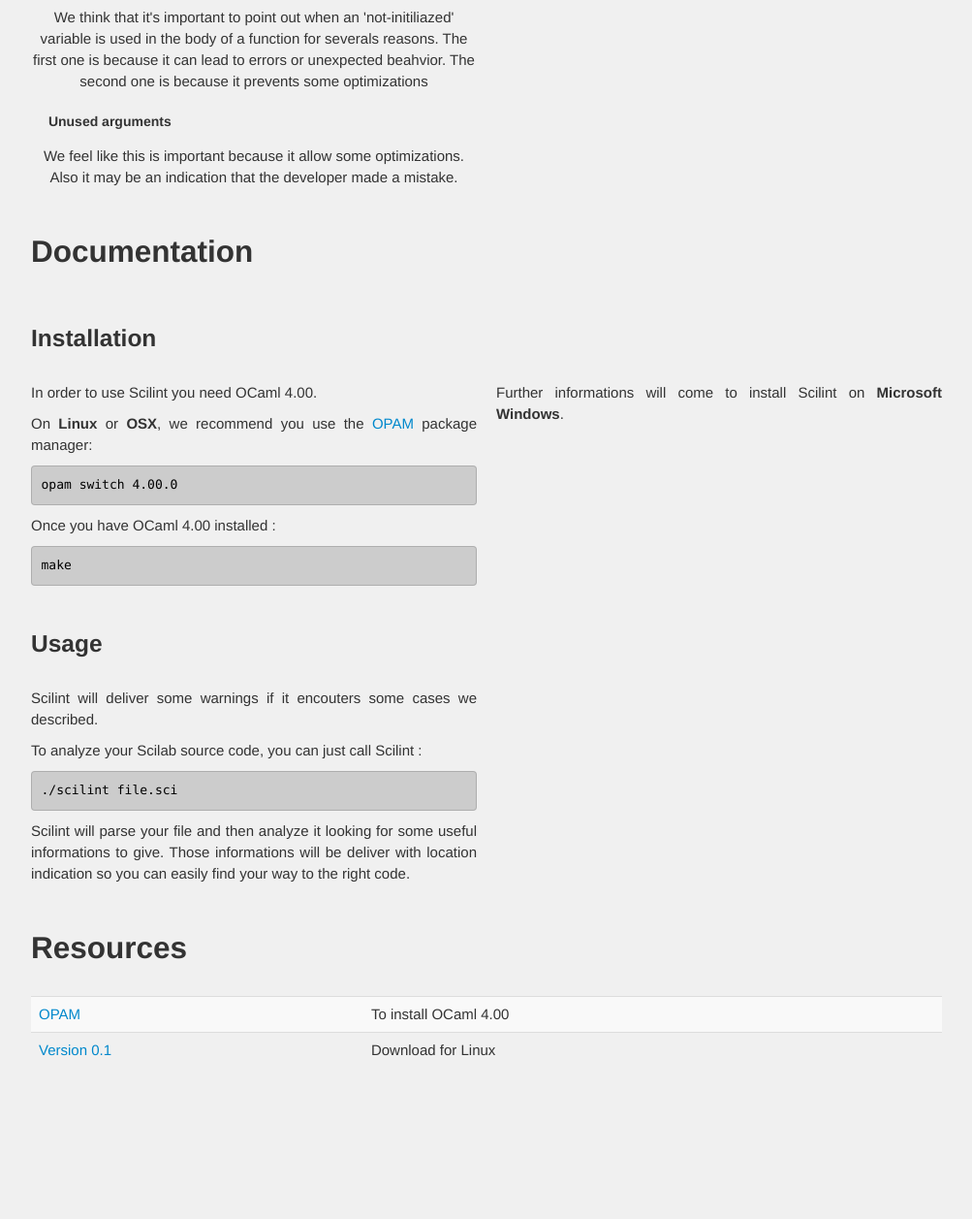
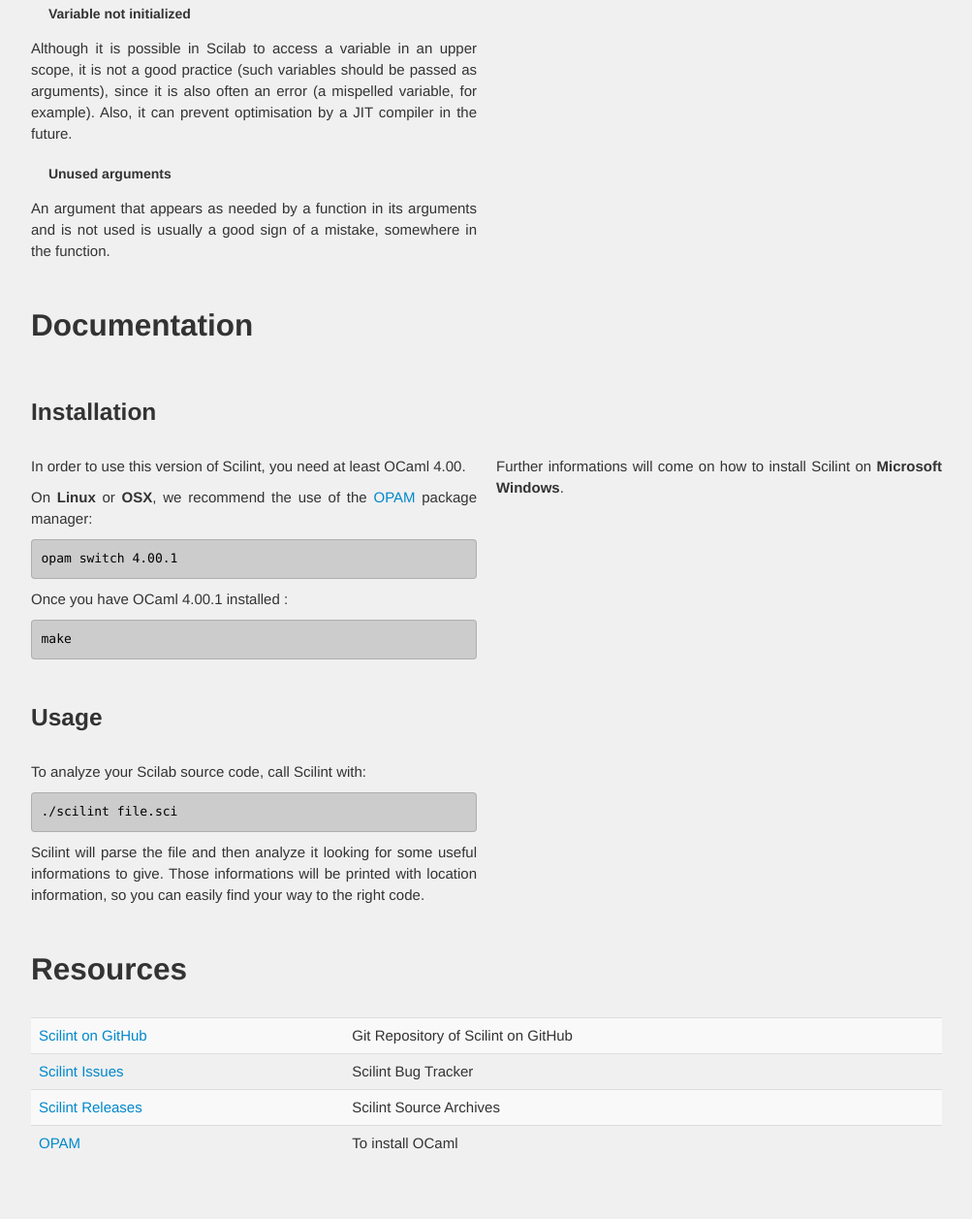
Before and after one commit to OCamlPro/scilint, a plain HTML site: page doc/www/index.html in a window 1280 px wide. Shown: the part 780-2037 px from the top of the page at 97% size, without its empty margins (158-1161 px from the left). Before the commit the page ends 1941 px from the top, so only its background shows below. Drawn offline with Linux system fonts and the light colour scheme; a web font is replaced by a local one.

Commit message:
Improve web page

```diff
--- a/doc/www/index.html
+++ b/doc/www/index.html
@@ -26,10 +26,11 @@
 <div class="row">
   <div class="span8">
     <p class="lead">The Scilab source analyzer</p>
+    <p>Scilint is a tool to analyze Scilab code, developed within the <a href="http://www.richelieu.pro/">Richelieu</a> project. </p>
   </div>
   <div class="span4">
     <a class="btn btn-large btn-success btn-block" href="https://github.com/OCamlPro/scilint/releases">
-      <i class="icon-arrow-down icon-white"></i> Download 0.1
+      <i class="icon-arrow-down icon-white"></i> Download version 0.1
     </a>
   </div>
 </div>
@@ -39,24 +40,24 @@
 <p class="text-info text-center">Scilint checks Scilab code files to
   find possible problems.</p>
 <hr />
-<h2>Function Analyzes</h2>
+<h2>Local Analyzes</h2>
 <h5><i class="icon-arrow-right"></i>    Variable not
   initialized    </h5>
 <div class="row">
   <div class="span6">
-    <p class="text-center"> We think that it's important to point out
-    when an 'not-initiliazed' variable is used in the body of a function
-    for severals reasons. The first one is because it can lead to
-    errors or unexpected beahvior. The second one is because it
-    prevents some optimizations </p>
+    <p> Although it is possible in Scilab to access
+    a variable in an upper scope, it is not a good practice (such
+    variables should be passed as arguments), since it is also often
+    an error (a mispelled variable, for example). Also, it can prevent
+    optimisation by a JIT compiler in the future.</p>
   </div>
 </div>
 <h5><i class="icon-arrow-right"></i>    Unused arguments     </h5>
 <div class="row">
   <div class="span6">
-    <p class="text-center"> We feel like this is important because it
-    allow some optimizations. Also it may be an indication that the
-    developer made a mistake. </p>
+    <p> An argument that appears as needed by a
+    function in its arguments and is not used is usually a good sign
+    of a mistake, somewhere in the function. </p>
   </div>
 </div>
 
@@ -64,26 +65,24 @@
 <h3>Installation</h3>
 <div class="row">
 <div class="span6">
-<p> In order to use Scilint you need OCaml 4.00. </p>
-<p>On <b>Linux</b> or <b>OSX</b>, we recommend you use the <a href="http://opam.ocamlpro.com">OPAM</a> package manager:</p>
-<pre>opam switch 4.00.0</pre>
-<p>Once you have OCaml 4.00 installed :</p>
+<p> In order to use this version of Scilint, you need at least OCaml 4.00. </p>
+<p>On <b>Linux</b> or <b>OSX</b>, we recommend the use of the <a href="http://opam.ocamlpro.com">OPAM</a> package manager:</p>
+<pre>opam switch 4.00.1</pre>
+<p>Once you have OCaml 4.00.1 installed :</p>
 <pre>make</pre>
 </div>
 <div class="span6">
-<p>Further informations will come to install Scilint on <b>Microsoft Windows</b>.</p>
+<p>Further informations will come on how to install Scilint on <b>Microsoft Windows</b>.</p>
 </div>
 </div>
 <h3>Usage</h3>
 <div class="row">
   <div class="span6">
-    <p> Scilint will deliver some warnings if it encouters some cases
-    we described.</p>
-    <p>To analyze your Scilab source code, you can just call Scilint :
+    <p>To analyze your Scilab source code, call Scilint with:
       <pre>./scilint file.sci</pre>
-    Scilint will parse your file and then analyze it looking for some
-    useful informations to give. Those informations will be deliver
-    with location indication so you can easily find your way to the
+    Scilint will parse the file and then analyze it looking for some
+    useful informations to give. Those informations will be printed
+    with location information, so you can easily find your way to the
     right code.
     </p>
   </div>
@@ -92,18 +91,38 @@
 <a id="downloads"></a>
 <table class="table table-striped">
 <tr>
-  <td><a href="http://opam.ocamlpro.com/">OPAM</a></td>
-  <td>To install OCaml 4.00</td>
+  <td>
+    <a href="https://github.com/OCamlPro/scilint">
+      Scilint on GitHub
+    </a>
+  </td>
+  <td>
+    Git Repository of Scilint on GitHub
+  </td>
+</tr>
+<tr>
+  <td>
+    <a href="https://github.com/OCamlPro/scilint/issues">
+      Scilint Issues
+    </a>
+  </td>
+  <td>
+    Scilint Bug Tracker
+  </td>
 </tr>
 <tr>
   <td>
     <a href="https://github.com/OCamlPro/scilint/releases">
-      Version 0.1
+      Scilint Releases
     </a>
   </td>
   <td>
-    Download for Linux
+    Scilint Source Archives
   </td>
+</tr>
+<tr>
+  <td><a href="http://opam.ocamlpro.com/">OPAM</a></td>
+  <td>To install OCaml</td>
 </tr>
 </table>
 </div>
```
